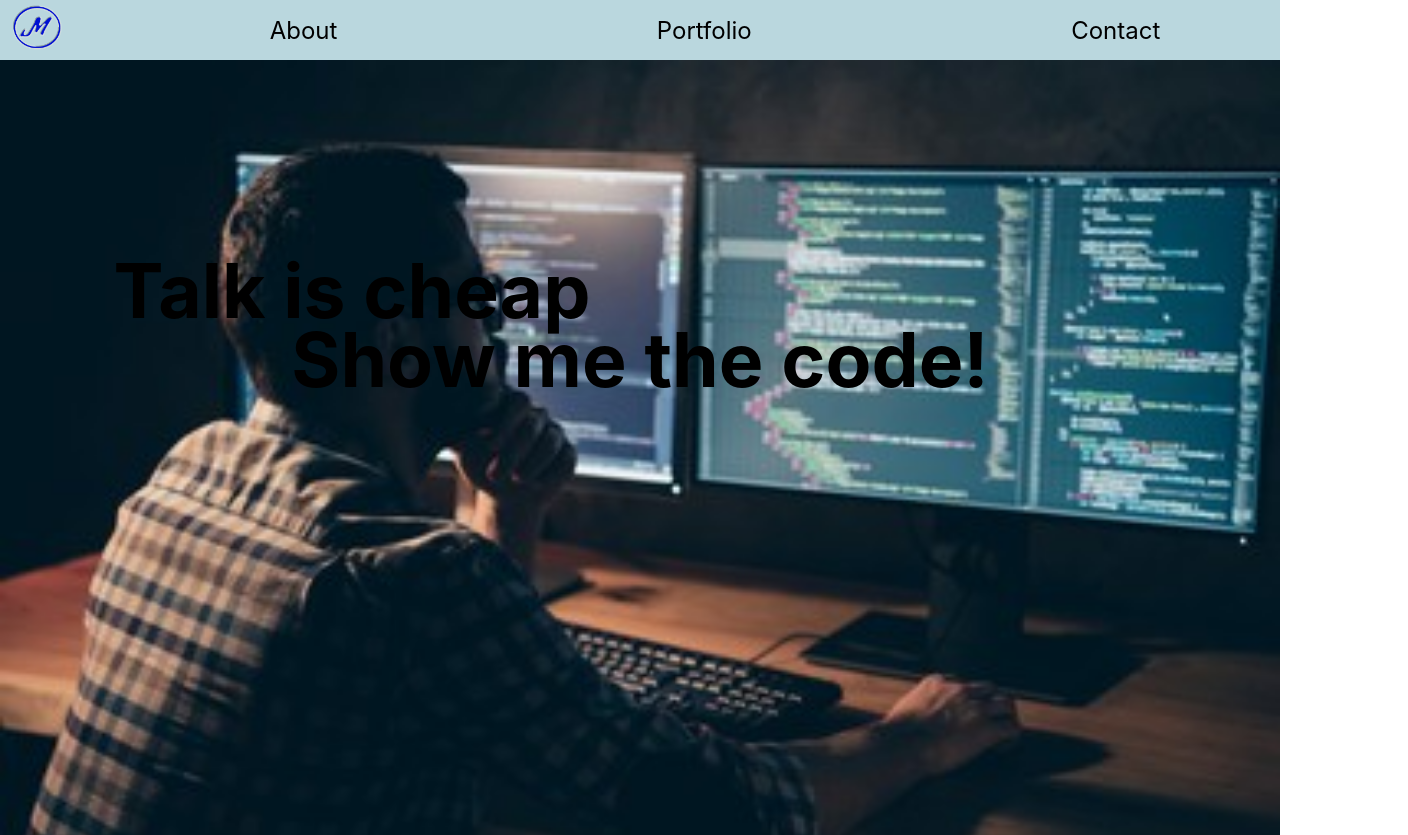
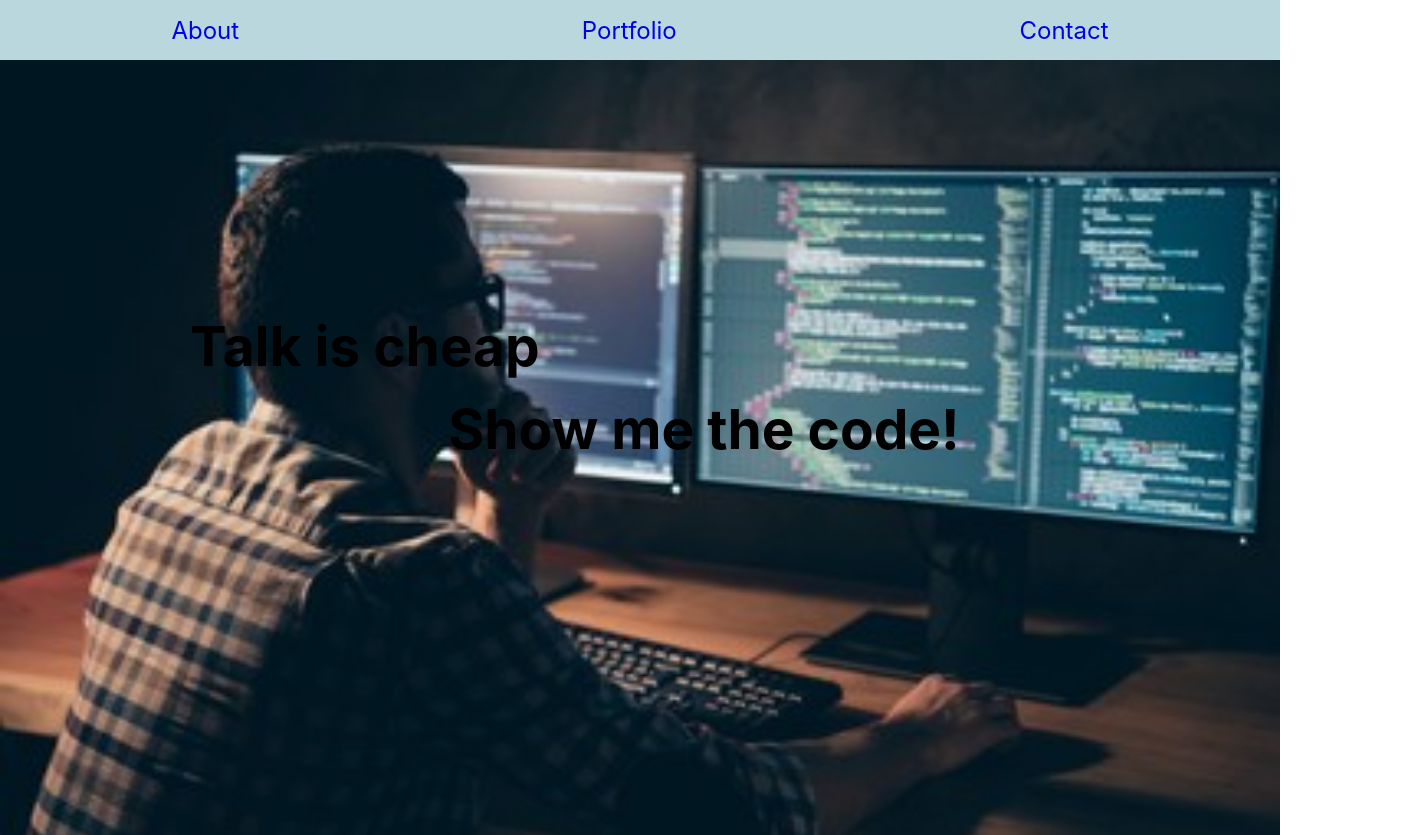
Before and after one commit to jessemcc/Portfolio, a React (Create React App) app: page / in a window 1280 px wide. Shown: the top 835 px of the page, 1408 px wide, since content can reach past the window. Built offline with nearby package versions, Linux system fonts and the light colour scheme.

Commit message:
Addressed website issues

```diff
--- a/package.json
+++ b/package.json
@@ -9,6 +9,8 @@
     "node-sass": "^7.0.1",
     "react": "^17.0.2",
     "react-dom": "^17.0.2",
+    "react-router-dom": "^6.2.1",
+    "react-router-hash-link": "^2.4.3",
     "react-scripts": "^5.0.0",
     "sass": "^1.45.2",
     "web-vitals": "^2.1.2"
--- a/src/components/about/About.js
+++ b/src/components/about/About.js
@@ -5,7 +5,7 @@
 
 export const About = () => {
     return (
-        <div className={AboutStyle.aboutContainer}>
+        <div className={AboutStyle.aboutContainer} id="aboutHash">
             <div className={AboutStyle.myImgContainer}>
                 <img src={MyAboutImg} alt="This is me" className={AboutStyle.myImgStyle} />
             </div>
--- a/src/components/about/About.module.scss
+++ b/src/components/about/About.module.scss
@@ -1,12 +1,12 @@
 @mixin for-size($size) {
     @if $size == phone-only {
-      @media (max-width: 600px) { @content; }
+      @media (max-width: 500px) { @content; }
     } @else if $size == tablet-portrait-up {
-      @media (max-width: 900px) { @content; }
+      @media (min-width: 501px) { @content; }
     } @else if $size == tablet-landscape-up {
-      @media (max-width: 1200px) { @content; }
+      @media (min-width: 901px) { @content; }
     } @else if $size == desktop-up {
-      @media (max-width: 1800px) { @content; }
+      @media (min-width: 1201px) { @content; }
     } @else if $size == big-desktop-up {
       @media (min-width: 1800px) { @content; }
     }
@@ -54,8 +54,7 @@
     @include for-size (phone-only) {
         display: inline-block;
         width: 50%;
-        margin-top: 20px;
-        margin  : 0;
+        margin: 0;
     }
 }
 
--- a/src/components/contact/Contact.js
+++ b/src/components/contact/Contact.js
@@ -5,7 +5,7 @@
 
 export const Contact = () => {
     return (
-        <div className={ContactStyle.contactContainer}>
+        <div className={ContactStyle.contactContainer} id="contactHash">
             <div className={ContactStyle.fillerContainer}>
                 <img src={ContactFiller1} />
             </div>
--- a/src/components/header/Header.module.scss
+++ b/src/components/header/Header.module.scss
@@ -1,12 +1,12 @@
 @mixin for-size($size) {
   @if $size == phone-only {
-    @media (max-width: 600px) { @content; }
+    @media (max-width: 500px) { @content; }
   } @else if $size == tablet-portrait-up {
-    @media (max-width: 900px) { @content; }
+    @media (min-width: 501px) { @content; }
   } @else if $size == tablet-landscape-up {
-    @media (max-width: 1200px) { @content; }
+    @media (min-width: 901px) { @content; }
   } @else if $size == desktop-up {
-    @media (max-width: 1800px) { @content; }
+    @media (min-width: 1201px) { @content; }
   } @else if $size == big-desktop-up {
     @media (min-width: 1800px) { @content; }
   }
@@ -25,7 +25,6 @@
 .textStyle1 {
     height: 50%;
     width: 55%;
-    font-size: 75px;
     font-weight: bold;
     position: absolute;
     display: flex;
@@ -48,6 +47,10 @@
       height: 62%;
       width: 57%;
       font-size: 55px;
+    }
+
+    @include for-size (big-desktop-up) {
+      font-size: 150px;
     }
 }
 
--- a/src/components/navbar/NavBar.js
+++ b/src/components/navbar/NavBar.js
@@ -1,6 +1,7 @@
 import React from 'react';
 import JesseLogo from "../../media/jesse_logo.png";
 import NavStyle from "./NavBar.module.scss";
+import { HashLink } from 'react-router-hash-link';
 
 export const NavBar = () => {
     return (
@@ -10,9 +11,18 @@
             </div>
             <div className={NavStyle.listContainer}>
                 <ul className={NavStyle.listStyle}>
-                    <li><a>About</a></li>
-                    <li><a>Portfolio</a></li>
-                    <li><a>Contact</a></li>
+                    <li><HashLink
+                        className ={NavStyle.linkStyle}
+                        to="../about/About.js#aboutHash"
+                    >About</HashLink></li>
+                    <li><HashLink
+                        className ={NavStyle.linkStyle}
+                        to="../portfolio/Portfolio.js#portfolioHash"
+                    >Portfolio</HashLink></li>
+                    <li><HashLink
+                        className ={NavStyle.linkStyle}
+                        to="../contact/Contact.js#contactHash"
+                    >Contact</HashLink></li>
                 </ul>
             </div>
         </div>
--- a/src/components/navbar/NavBar.module.scss
+++ b/src/components/navbar/NavBar.module.scss
@@ -1,12 +1,12 @@
 @mixin for-size($size) {
   @if $size == phone-only {
-      @media (max-width: 600px) { @content; }
+    @media (max-width: 500px) { @content; }
   } @else if $size == tablet-portrait-up {
-      @media (max-width: 900px) { @content; }
+    @media (min-width: 501px) { @content; }
   } @else if $size == tablet-landscape-up {
-      @media (max-width: 1200px) { @content; }
+    @media (min-width: 901px) { @content; }
   } @else if $size == desktop-up {
-      @media (max-width: 1800px) { @content; }
+    @media (min-width: 1201px) { @content; }
   } @else if $size == big-desktop-up {
     @media (min-width: 1800px) { @content; }
   }
@@ -74,3 +74,11 @@
       padding: 0;
     }
 }
+
+.linkStyle {
+  text-decoration: none;
+}
+
+.linkStyle:hover {
+  color: #0011D1;
+}
--- a/src/components/portfolio/Portfolio.js
+++ b/src/components/portfolio/Portfolio.js
@@ -4,7 +4,7 @@
 
 export const Portfolio = () => {
     return (
-        <div className={PortfolioStyle.portContainer}>
+        <div className={PortfolioStyle.portContainer} id="portfolioHash">
             <div className={PortfolioStyle.portTitle}>
                 <h2>Portfolio</h2>
             </div>
--- a/src/components/portfolio/Portfolio.module.scss
+++ b/src/components/portfolio/Portfolio.module.scss
@@ -1,12 +1,12 @@
 @mixin for-size($size) {
   @if $size == phone-only {
-    @media (max-width: 600px) { @content; }
+    @media (max-width: 500px) { @content; }
   } @else if $size == tablet-portrait-up {
-    @media (max-width: 900px) { @content; }
+    @media (min-width: 501px) { @content; }
   } @else if $size == tablet-landscape-up {
-    @media (max-width: 1200px) { @content; }
+    @media (min-width: 901px) { @content; }
   } @else if $size == desktop-up {
-    @media (max-width: 1800px) { @content; }
+    @media (min-width: 1201px) { @content; }
   } @else if $size == big-desktop-up {
     @media (min-width: 1800px) { @content; }
   }
@@ -20,13 +20,15 @@
     background-size: 50%;
     background-repeat: no-repeat;
     background-position: bottom;
+    margin-top: -50px;
 
     @include for-size (phone-only) {
         display: flex;
         flex-direction: column;
         background-image: none;
         height: 100%;
-        padding: 20px 0;
+        margin-top: 0;
+        padding-bottom: 20px;
     }
 
     @include for-size (tablet-portrait-up) {
--- a/src/index.js
+++ b/src/index.js
@@ -3,11 +3,12 @@
 import './index.css';
 import App from './App';
 import reportWebVitals from './reportWebVitals';
+import {BrowserRouter} from "react-router-dom";
 
 ReactDOM.render(
-  <React.StrictMode>
+  <BrowserRouter>
     <App />
-  </React.StrictMode>,
+  </BrowserRouter>,
   document.getElementById('root')
 );
 
```
Also changed, not shown: src/components/contact/Contact.module.scss (+4 -4 lines), 1 other file (tests, documents, lock files or other folders). Lines whose indentation alone changed are shown as unchanged.
